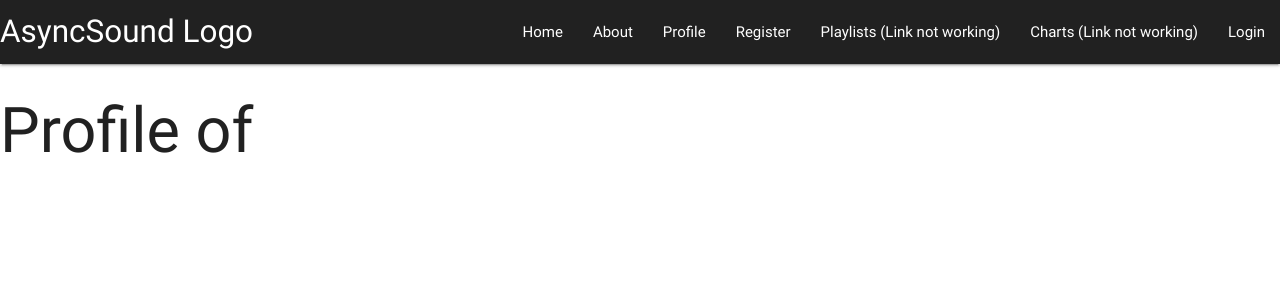
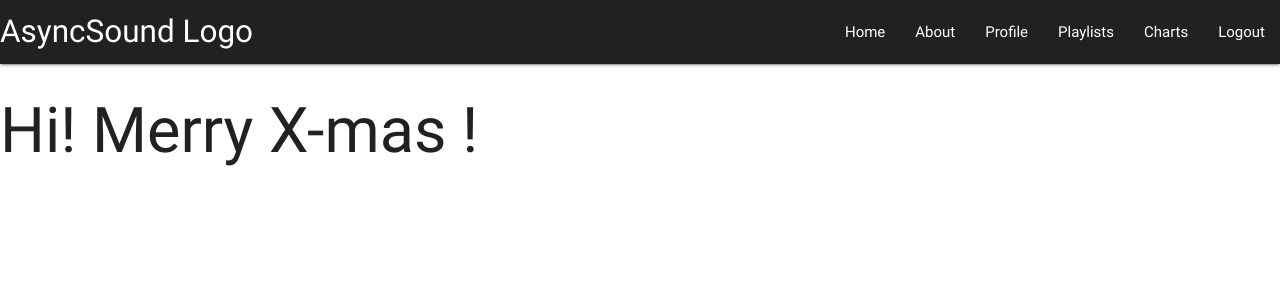
Before and after one commit to AngularProject/AsyncSound, an Angular app: page /profile in a window 1280 px wide. Shown: the top 300 px of the page. Built offline with nearby package versions, Linux system fonts and the light colour scheme; sample sign-in values are in the browser's storage.

Commit message:
Small changes on navbar. Not completed!
Merry Christmas :)

```diff
--- a/src/app/app-routing.module.ts
+++ b/src/app/app-routing.module.ts
@@ -6,6 +6,7 @@ import { AboutPageComponent } from './about-page/about-page.component';
 import { ProfilePageComponent } from './profile-page/profile-page.component';
 import { RegisterComponent} from './register/register.component';
 import { LoginPageComponent} from './login/login.component';
+import { PageNotFoundComponent } from './page-not-found/page-not-found.component';
 
 const routes: Routes = [
   { path: '', redirectTo: '/home', pathMatch: 'full' },
@@ -13,7 +14,8 @@ const routes: Routes = [
   { path: 'about', component: AboutPageComponent },
   { path: 'profile', component: ProfilePageComponent },
   { path: 'register', component: RegisterComponent },
-  { path: 'login', component: LoginPageComponent }
+  { path: 'login', component: LoginPageComponent },
+  { path: '**', component: PageNotFoundComponent }
 ];
 
 @NgModule({
--- a/src/app/app.component.html
+++ b/src/app/app.component.html
@@ -1,15 +1,16 @@
 <nav>
-	<div class="grey darken-4 nav-wrapper">
-	    <a routerLink="/" class="brand-logo">AsyncSound Logo</a>
-		<ul id="nav-mobile" class="right hide-on-med-and-down">
-		    <li><a routerLink="/home">Home</a></li>
-		    <li><a routerLink="/about">About</a></li>
-		    <li><a routerLink="/profile">Profile</a></li>
-		    <li><a routerLink="/register">Register</a></li>
-		    <li><a routerLink="/playlists">Playlists (Link not working)</a></li>
-		    <li><a routerLink="/charts">Charts (Link not working)</a></li>
-		    <li><a routerLink="/login">Login</a></li>
-		</ul>
-	</div>
+    <div class="grey darken-4 nav-wrapper">
+        <a routerLink="/" class="brand-logo">AsyncSound Logo</a>
+        <ul id="nav-mobile" class="right hide-on-med-and-down">
+            <li><a [routerLink]="['/home']">Home</a></li>
+            <li><a [routerLink]="['/about']">About</a></li>
+            <li *ngIf="currentUser"><a [routerLink]="['/profile']">Profile</a></li>
+            <li><a [routerLink]="['/playlists']">Playlists</a></li>
+            <li><a [routerLink]="['/charts']">Charts</a></li>
+            <li *ngIf="!currentUser"><a [routerLink]="['register']">Register</a></li>
+            <li *ngIf="!currentUser"><a [routerLink]="['login']">Login</a></li>
+            <li *ngIf="currentUser"><a [routerLink]="['/logout']">Logout</a></li>
+        </ul>
+    </div>
 </nav>
 <router-outlet></router-outlet>
--- a/src/app/app.component.ts
+++ b/src/app/app.component.ts
@@ -1,10 +1,20 @@
-import { Component } from '@angular/core';
+import { Component, OnInit } from '@angular/core';
+import { User } from './models/User';
 
 @Component({
   selector: 'app-root',
   templateUrl: './app.component.html',
   styleUrls: ['./app.component.css']
 })
-export class AppComponent {
+export class AppComponent implements OnInit{
+  currentUser: User;
   title = 'AsyncSound welcomes you!';
+
+  constructor(){
+     this.currentUser = JSON.parse(localStorage.getItem('loggedUser'));
+  }
+
+  ngOnInit(){
+
+  }
 }
--- a/src/app/app.module.ts
+++ b/src/app/app.module.ts
@@ -15,6 +15,7 @@ import { LoginPageComponent } from './login/login.component';
 import { RegisterComponent } from './register/register.component';
 
 import { UserService } from '../services/user.service';
+import { PageNotFoundComponent } from './page-not-found/page-not-found.component';
 
 @NgModule({
   declarations: [
@@ -23,7 +24,8 @@ import { UserService } from '../services/user.service';
     AboutPageComponent,
     ProfilePageComponent,
     LoginPageComponent,
-    RegisterComponent
+    RegisterComponent,
+    PageNotFoundComponent
   ],
   imports: [
     BrowserModule,
--- a/src/app/login/login.component.ts
+++ b/src/app/login/login.component.ts
@@ -22,6 +22,7 @@ export class LoginPageComponent implements OnInit {
       this.userService.loginUser(this.model.username, this.model.password);
       alert('Logged successfully');
       this.router.navigate(['/profile']);
+      // this.router.navigateByUrl('/profile');
   }
 
 }
--- /dev/null
+++ b/src/app/page-not-found/page-not-found.component.html
@@ -0,0 +1,3 @@
+<p>
+  page-not-found works!
+</p>
--- /dev/null
+++ b/src/app/page-not-found/page-not-found.component.ts
@@ -0,0 +1,15 @@
+import { Component, OnInit } from '@angular/core';
+
+@Component({
+  selector: 'app-page-not-found',
+  templateUrl: './page-not-found.component.html',
+  styleUrls: ['./page-not-found.component.css']
+})
+export class PageNotFoundComponent implements OnInit {
+
+  constructor() { }
+
+  ngOnInit() {
+  }
+
+}
--- a/src/app/profile-page/profile-page.component.html
+++ b/src/app/profile-page/profile-page.component.html
@@ -1,3 +1,3 @@
 <h1>
-    Profile of {{currentUser.username}}
+    Hi! Merry X-mas {{currentUser.username}}!
 </h1>
--- a/src/app/profile-page/profile-page.component.ts
+++ b/src/app/profile-page/profile-page.component.ts
@@ -11,7 +11,7 @@ export class ProfilePageComponent implements OnInit {
 
   constructor() {
     this.currentUser = JSON.parse(localStorage.getItem('loggedUser'));
-    console.log(this.currentUser);
+   // console.log(this.currentUser);
   }
 
   ngOnInit() {
```
Also changed, not shown: src/app/page-not-found/page-not-found.component.css (added), 1 other file (tests, documents, lock files or other folders).
